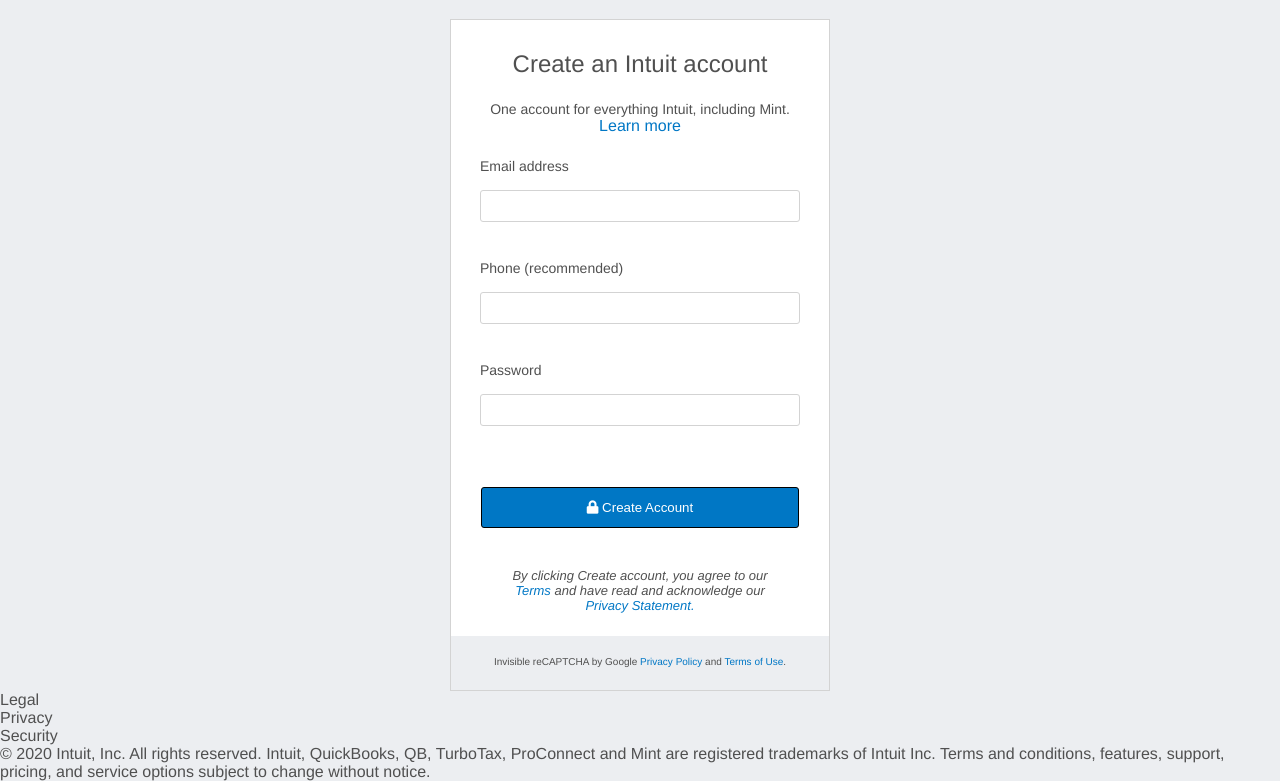
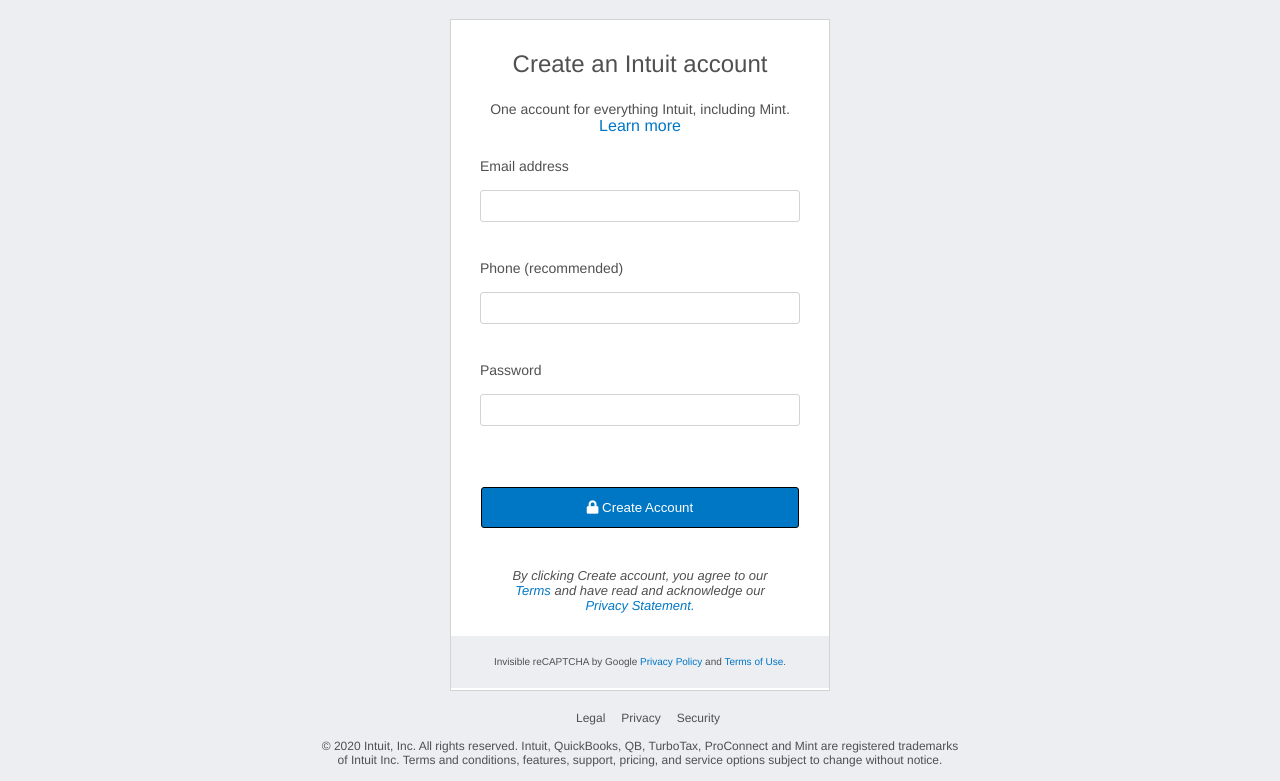
Before and after one commit to MaciejWojtasiak/HTMLform, a plain HTML site: page index.html in a window 1280 px wide. Shown: the part 158-939 px from the top of the page. Drawn offline with Linux system fonts and the light colour scheme.

Commit message:
form done

```diff
--- a/index.html
+++ b/index.html
@@ -62,7 +62,7 @@
             <li>Legal</li>
             <li>Privacy</li>
             <li>Security</li>
-        </ul>
+        </ul><br>
         <p> &copy; 2020 Intuit, Inc. All rights reserved. Intuit, QuickBooks, QB, TurboTax, ProConnect and Mint are
             registered trademarks of Intuit Inc.
             Terms and conditions, features, support, pricing, and service options subject to change without notice.</p>
--- a/style.css
+++ b/style.css
@@ -120,7 +120,7 @@
 
 .privacy {
     background-color: #ECEEF1;
-    height: 54px;
+    height: 52px;
 }
 
 .privacy p {
@@ -128,3 +128,20 @@
     text-align: center;
     padding-top: 20px;
 }
+
+
+footer {
+    width: 50%;
+    text-align: center;
+    font-size: 12px;
+    margin: 20px auto;
+}
+
+footer ul {
+    display: flex;
+    justify-content: center;
+}
+
+footer ul li {
+    padding-left: 16px;
+}
```
